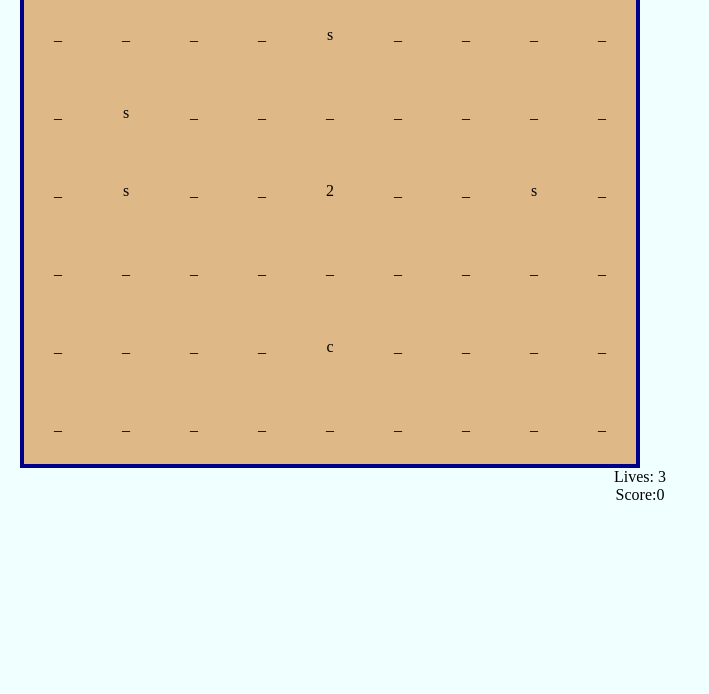
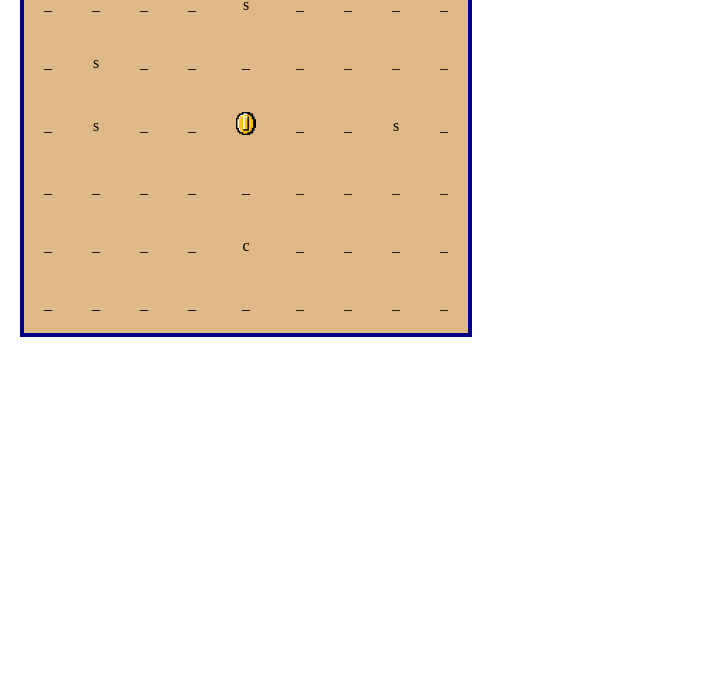
Before and after one commit to Efrench621/Maze-Group-Project, a plain HTML site: page index.html in a window 1280 px wide. Shown: the part 106-800 px from the top of the page, without its empty margins (0-709 px from the left). Drawn offline with Linux system fonts and the light colour scheme.

Commit message:
Auto stash before merge of "master" and "origin/master"

```diff
--- a/css/maze.css
+++ b/css/maze.css
@@ -1,13 +1,16 @@
 /*comment*/
+body{
+    text-align: center;
+}
 .block{
     table-layout: auto;
     padding: 20px;
     text-align: center;
-    background-color: azure;
+    background-color: black;
 }
 
 td{
-    padding: 30px;
+    padding: 20px;
     background-color: burlywood;
 }
 
@@ -16,4 +19,12 @@ table{
     border-collapse: collapse;
     border-spacing: 0px;
     border: darkblue 4px solid;
+    margin: 20px;
 }
+#lives{
+    position: fixed;
+    top: 20px;
+    left: 20px;
+    font-size: 200%;
+    color: slateblue;
+}
--- a/index.html
+++ b/index.html
@@ -5,7 +5,7 @@
         <link rel="stylesheet" type="text/css" href="css/reset.css">
         <link rel="stylesheet" type="text/css" href="css/maze.css">
     </head>
-    <body onkeydown="bone(specificKey(event))" class="block">
+    <body onkeydown="bone(specificKey(event))">
         <!--Screen Visuals-->
         <p id="screen">screen</p>
         <!--Lives Visuals-->
--- a/js/maze js.js
+++ b/js/maze js.js
@@ -84,7 +84,7 @@ function printScreen() // Function that creates the table, sets ids to the <td>
             }
             else if(mapData[currentMap][y] [x] == "2")
             {
-                out += "<td class='coin'>" + mapData[currentMap][y] [x] + "</td>";
+                out += "<td class='coin'>" + "<img src='images/small coin.png'>" + "</td>";
             }
             else if(mapData[currentMap][y] [x] == "s")
             {
@@ -391,4 +391,6 @@ function moveRight()
     printScreen();
 }
 
+
+
 printScreen();
```
Also changed, not shown: images/coin.png (added), images/ring.png (deleted), images/small coin.png (added).
